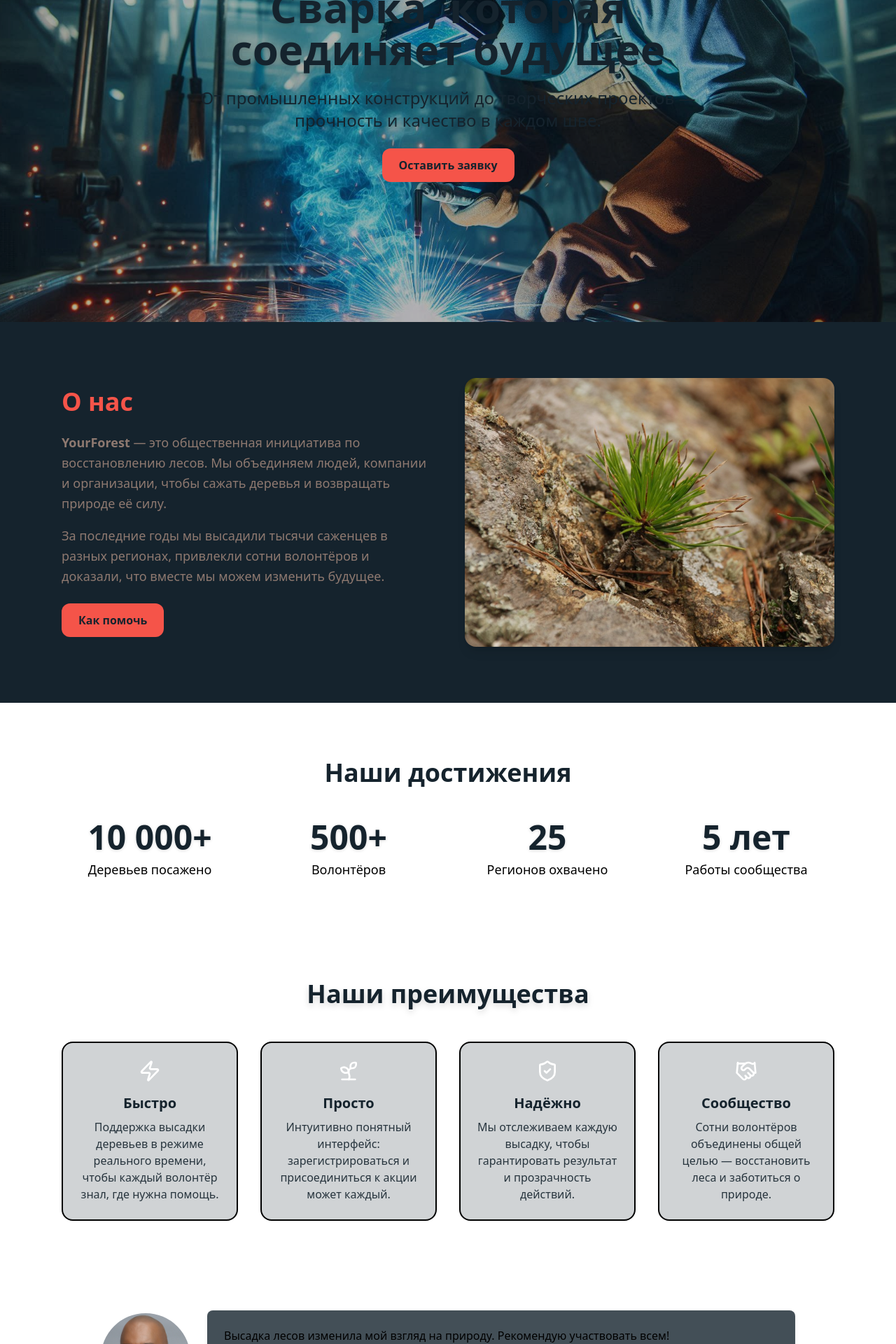
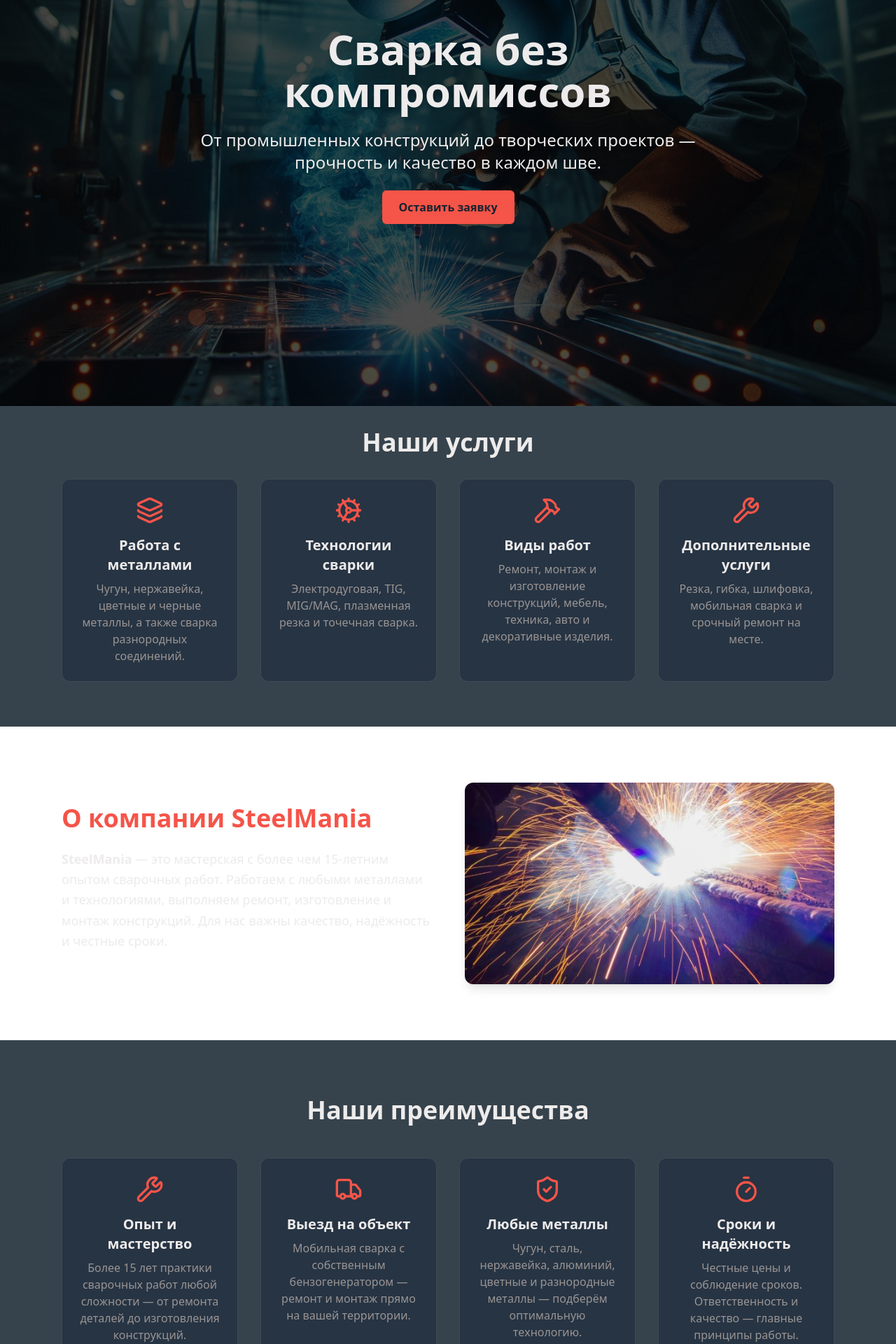
Before and after one commit to piratski-byte/steel-mania, a Next.js app: page / in a window 1280 px wide. Shown: the part 220-2140 px from the top of the page at 70% size. Built offline with nearby package versions, Linux system fonts and the light colour scheme.

Commit message:
Added Services section.

```diff
--- a/src/app/globals.css
+++ b/src/app/globals.css
@@ -4,7 +4,7 @@
 :root {
   --oceanic: #15232d; /* Океаник — основной холодный фон */
   --firework: #f55449; /* Фейерверк — акцент/искры */
-  --ash: #8e7970; /* Серо-коричневый — нейтраль, фон/текст */
+  --ash: #a69f9d; /* Серо-коричневый — нейтраль, фон/текст */
   --onyx: #0f1f38; /* Оникс — глубокий фон */
 }
 
@@ -39,3 +39,7 @@
   --color-secondary: var(--accent);
   --color-muted: var(--muted);
 }
+
+html {
+  scroll-behavior: smooth;
+}
--- a/src/app/page.tsx
+++ b/src/app/page.tsx
@@ -5,6 +5,7 @@ import Footer from '@/components/Footer';
 import Header from '@/components/Header';
 import Hero from '@/components/Hero';
 import HowToHelp from '@/components/HowToHelp';
+import Services from '@/components/Services';
 import Stats from '@/components/Stats';
 import Testimonials from '@/components/Testimonials';
 
@@ -14,9 +15,10 @@ export default function HomePage() {
       <Header />
       <main>
         <Hero />
+        <Services />
         <About />
+        <Features />
         <Stats />
-        <Features />
         <Testimonials />
         <HowToHelp />
         <ContactForm />
--- /dev/null
+++ b/src/app/services/additional/page.tsx
@@ -0,0 +1,30 @@
+export default function AdditionalPage() {
+  const additional = [
+    'Резка металла (газ, плазма, болгарка)',
+    'Гибка и подготовка металла',
+    'Шлифовка и полировка сварных швов',
+    'Мобильная выездная сварка (работа на объекте клиента)',
+    'Срочный ремонт на месте (аварийные ситуации)',
+    'Консультация и подбор технологии сварки',
+  ];
+
+  return (
+    <section className="py-20">
+      <div className="max-w-5xl mx-auto px-6">
+        <h1 className="text-3xl md:text-4xl font-bold mb-8 text-center">
+          Дополнительные услуги
+        </h1>
+        <ul className="space-y-4">
+          {additional.map((item, idx) => (
+            <li
+              key={idx}
+              className="p-4 border rounded-xl bg-muted/40 hover:bg-muted/60 transition"
+            >
+              {item}
+            </li>
+          ))}
+        </ul>
+      </div>
+    </section>
+  );
+}
--- /dev/null
+++ b/src/app/services/metals/page.tsx
@@ -0,0 +1,29 @@
+export default function MetalsPage() {
+  const metals = [
+    'Сварка чугуна (ремонт трещин, заварка корпусов, блоков и деталей)',
+    'Сварка нержавеющей стали (трубы, ёмкости, поручни, конструкции)',
+    'Сварка цветных металлов (медь, алюминий, латунь, бронза)',
+    'Сварка черных металлов (сталь, конструкционный металл)',
+    'Сварка разнородных металлов',
+  ];
+
+  return (
+    <section className="py-20">
+      <div className="max-w-5xl mx-auto px-6">
+        <h1 className="text-3xl md:text-4xl font-bold mb-8 text-center">
+          Сварка металлов
+        </h1>
+        <ul className="space-y-4">
+          {metals.map((item, idx) => (
+            <li
+              key={idx}
+              className="p-4 border rounded-xl bg-muted/40 hover:bg-muted/60 transition"
+            >
+              {item}
+            </li>
+          ))}
+        </ul>
+      </div>
+    </section>
+  );
+}
--- /dev/null
+++ b/src/app/services/technologies/page.tsx
@@ -0,0 +1,29 @@
+export default function TechnologiesPage() {
+  const techs = [
+    'Электродуговая сварка',
+    'Аргонодуговая (TIG) сварка',
+    'MIG/MAG сварка (полуавтомат)',
+    'Плазменная сварка и резка',
+    'Спот-сварка (точечная)',
+  ];
+
+  return (
+    <section className="py-20">
+      <div className="max-w-5xl mx-auto px-6">
+        <h1 className="text-3xl md:text-4xl font-bold mb-8 text-center">
+          Технологии сварки
+        </h1>
+        <ul className="space-y-4">
+          {techs.map((item, idx) => (
+            <li
+              key={idx}
+              className="p-4 border rounded-xl bg-muted/40 hover:bg-muted/60 transition"
+            >
+              {item}
+            </li>
+          ))}
+        </ul>
+      </div>
+    </section>
+  );
+}
--- a/src/components/About.tsx
+++ b/src/components/About.tsx
@@ -3,39 +3,26 @@ import aboutImage from '@/assets/images/about-image.jpg';
 
 export default function About() {
   return (
-    <section
-      id="about"
-      className="relative bg-background text-foreground py-20"
-    >
+    <section id="about" className="relative text-foreground py-20">
       <div className="max-w-6xl mx-auto px-6 grid md:grid-cols-2 gap-12 items-center">
         {/* Текст */}
         <div>
           <h2 className="text-3xl md:text-4xl font-bold mb-6 text-primary">
-            О нас
+            О компании SteelMania
           </h2>
-          <p className="mb-4 text-lg leading-relaxed">
-            <strong>YourForest</strong> — это общественная инициатива по
-            восстановлению лесов. Мы объединяем людей, компании и организации,
-            чтобы сажать деревья и возвращать природе её силу.
+          <p className="mb-4 text-lg text-muted leading-relaxed">
+            <strong>SteelMania</strong> — это мастерская с более чем 15-летним
+            опытом сварочных работ. Работаем с любыми металлами и технологиями,
+            выполняем ремонт, изготовление и монтаж конструкций. Для нас важны
+            качество, надёжность и честные сроки.
           </p>
-          <p className="mb-6 text-lg leading-relaxed">
-            За последние годы мы высадили тысячи саженцев в разных регионах,
-            привлекли сотни волонтёров и доказали, что вместе мы можем изменить
-            будущее.
-          </p>
-          <a
-            href="#how"
-            className="inline-block bg-primary text-background px-6 py-3 rounded-xl font-semibold hover:bg-secondary hover:text-foreground transition"
-          >
-            Как помочь
-          </a>
         </div>
 
         {/* Картинка */}
-        <div className="relative w-full h-72 md:h-96 rounded-2xl overflow-hidden shadow-lg">
+        <div className="relative w-full h-56 md:h-72 rounded-xl overflow-hidden shadow-lg">
           <Image
             src={aboutImage}
-            alt="Добровольцы высаживают деревья"
+            alt="Сварочные работы SteelMania"
             fill
             className="object-cover"
           />
--- a/src/components/Features.tsx
+++ b/src/components/Features.tsx
@@ -1,52 +1,50 @@
-import { Zap, Sprout, ShieldCheck, Handshake } from 'lucide-react';
+import { ShieldCheck, Timer, Truck, Wrench } from 'lucide-react';
 
 export default function Features() {
   const features = [
     {
-      title: 'Быстро',
+      title: 'Опыт и мастерство',
       description:
-        'Поддержка высадки деревьев в режиме реального времени, чтобы каждый волонтёр знал, где нужна помощь.',
-      icon: <Zap className="w-8 h-8 text-white" />,
+        'Более 15 лет практики сварочных работ любой сложности — от ремонта деталей до изготовления конструкций.',
+      icon: <Wrench className="w-10 h-10 text-firework" />,
     },
     {
-      title: 'Просто',
+      title: 'Выезд на объект',
       description:
-        'Интуитивно понятный интерфейс: зарегистрироваться и присоединиться к акции может каждый.',
-      icon: <Sprout className="w-8 h-8 text-white" />,
+        'Мобильная сварка с собственным бензогенератором — ремонт и монтаж прямо на вашей территории.',
+      icon: <Truck className="w-10 h-10 text-firework" />,
     },
     {
-      title: 'Надёжно',
+      title: 'Любые металлы',
       description:
-        'Мы отслеживаем каждую высадку, чтобы гарантировать результат и прозрачность действий.',
-      icon: <ShieldCheck className="w-8 h-8 text-white" />,
+        'Чугун, сталь, нержавейка, алюминий, цветные и разнородные металлы — подберём оптимальную технологию.',
+      icon: <ShieldCheck className="w-10 h-10 text-firework" />,
     },
     {
-      title: 'Сообщество',
+      title: 'Сроки и надёжность',
       description:
-        'Сотни волонтёров объединены общей целью — восстановить леса и заботиться о природе.',
-      icon: <Handshake className="w-8 h-8 text-white" />,
+        'Честные цены и соблюдение сроков. Ответственность и качество — главные принципы работы.',
+      icon: <Timer className="w-10 h-10 text-firework" />,
     },
   ];
 
   return (
-    <section className="py-16">
+    <section id="features" className="py-20 bg-background/85 text-foreground">
       <div className="max-w-6xl mx-auto px-6">
-        <h2 className="text-3xl md:text-4xl font-bold text-center mb-12 text-background drop-shadow-lg">
+        <h2 className="text-3xl md:text-4xl font-bold text-center mb-12 text-muted">
           Наши преимущества
         </h2>
         <div className="grid grid-cols-1 md:grid-cols-2 xl:grid-cols-4 gap-8">
           {features.map((feature, idx) => (
             <div
               key={idx}
-              className="text-center p-6 border-2 border-pine rounded-2xl backdrop-blur-sm bg-background/20 hover:shadow-lg transition"
+              className="text-center p-6 rounded-xl border border-foreground/20 bg-onyx/40 backdrop-blur-sm hover:shadow-xl cursor-default transition"
             >
-              <div className="text-4xl mb-4 flex justify-center">
-                {feature.icon}
-              </div>
-              <h3 className="text-xl font-semibold mb-2 text-background">
+              <div className="mb-4 flex justify-center">{feature.icon}</div>
+              <h3 className="text-xl text-muted font-semibold mb-2">
                 {feature.title}
               </h3>
-              <p className="text-sm md:text-base text-background/90">
+              <p className="text-sm md:text-base opacity-90">
                 {feature.description}
               </p>
             </div>
--- a/src/components/Header.tsx
+++ b/src/components/Header.tsx
@@ -7,11 +7,16 @@ const Header = () => {
   const [open, setOpen] = useState(false);
 
   const navItems = [
+    {
+      href: '#hero',
+      label: 'Оставить заявку',
+      styles: `bg-primary px-3 py-1 rounded-2xl text-background font-semibold
+                  hover:bg-onyx/40 hover:text-foreground
+                  transition-colors duration-250 cursor-pointer`,
+    },
+    { href: '#services', label: 'Услуги' },
     { href: '#about', label: 'О нас' },
-    { href: '#stats', label: 'Факты' },
-    { href: '#testimonials', label: 'Отзывы' },
-    { href: '#how', label: 'Как помочь' },
-    { href: '#contact', label: 'Оставить заявку' },
+    { href: '#features', label: 'Наши преимущества' },
   ];
 
   // Блокируем скролл body, когда открыто меню
@@ -39,18 +44,18 @@ const Header = () => {
       <div className="max-w-6xl mx-auto flex items-center justify-between px-6 py-4">
         {/* Логотип */}
         <h1 className="text-xl font-bold text-primary cursor-default flex items-center gap-2">
-          <a href="#" className="hover:text-primary transition">
-            YourForest
+          <a href="#" className="hover:text-primary text-2xl transition">
+            Steel Mania
           </a>
         </h1>
 
         {/* Навигация (Desktop) */}
-        <nav className="hidden md:flex gap-6 text-foreground font-medium">
+        <nav className="hidden md:flex md:justify-center gap-6 text-foreground font-medium">
           {navItems.map((item) => (
             <a
               key={item.href}
               href={item.href}
-              className="hover:text-primary transition"
+              className={`hover:text-primary flex justify-center items-center transition ${item.styles}`}
             >
               {item.label}
             </a>
--- a/src/components/Hero.tsx
+++ b/src/components/Hero.tsx
@@ -1,17 +1,51 @@
 'use client';
 
-import { useState } from 'react';
+import heroImage from '@/assets/images/hero-image.jpg';
+import { AnimatePresence, motion } from 'framer-motion';
+import { CheckCircle } from 'lucide-react';
 import Image from 'next/image';
-import { motion, AnimatePresence } from 'framer-motion';
-import heroImage from '@/assets/images/hero-image.jpg';
+import { useEffect, useState } from 'react';
 
 export default function Hero() {
   const [showForm, setShowForm] = useState(false);
+  const [showToast, setShowToast] = useState(false);
+
+  const handleSubmit = (event: React.FormEvent) => {
+    event.preventDefault();
+
+    setShowForm(false);
+
+    // обновляем URL
+    window.history.pushState({}, '', '/');
+
+    // скроллим к секции hero
+    const heroSection = document.getElementById('hero');
+    if (heroSection) {
+      heroSection.scrollIntoView();
+    }
+
+    // показываем уведомление
+    setShowToast(true);
+    setTimeout(() => setShowToast(false), 3000);
+  };
+
+  useEffect(() => {
+    if (!showForm) return;
+
+    const handleScroll = () => {
+      if (window.scrollY > 100) {
+        setShowForm(false);
+      }
+    };
+
+    window.addEventListener('scroll', handleScroll);
+    return () => window.removeEventListener('scroll', handleScroll);
+  }, [showForm]);
 
   return (
     <section
       id="hero"
-      className="relative h-[85vh] flex flex-col items-center justify-center text-center text-background"
+      className="relative h-[100vh] flex flex-col items-center justify-center text-center text-background"
     >
       {/* Фон */}
       <div className="absolute inset-0 -z-10">
@@ -19,7 +53,7 @@ export default function Hero() {
           src={heroImage}
           alt="Сварка металла"
           priority
-          className="object-cover brightness-70"
+          className="object-cover brightness-30"
           style={{
             position: 'fixed',
             top: 0,
@@ -36,27 +70,27 @@ export default function Hero() {
           {!showForm ? (
             <motion.div
               key="slogan"
-              initial={{ y: 0, opacity: 1 }}
+              initial={{ y: -200, opacity: 0 }}
               animate={{ y: 0, opacity: 1 }}
               exit={{ y: -200, opacity: 0 }}
               transition={{
-                duration: 0.6,
-                ease: [0.8, 0, 0.2, 1], // плотная ease
+                duration: 0.5,
+                ease: [0.8, 0, 0.2, 1],
               }}
               className="space-y-6"
             >
-              <h1 className="text-4xl md:text-6xl font-bold drop-shadow-md">
-                Сварка, которая соединяет будущее
+              <h1 className="text-4xl md:text-6xl text-muted font-semibold drop-shadow-md">
+                Сварка без компромиссов
               </h1>
-              <p className="text-lg md:text-2xl text-mist drop-shadow-md">
+              <p className="text-lg md:text-2xl text-muted drop-shadow-md">
                 От промышленных конструкций до творческих проектов — прочность и
                 качество в каждом шве.
               </p>
               <button
                 onClick={() => setShowForm(true)}
-                className="bg-primary px-6 py-3 rounded-xl font-semibold
-                  hover:bg-mist hover:text-pine
-                  transition-colors duration-250"
+                className="bg-primary px-6 py-3 rounded-md font-semibold
+                  hover:bg-secondary hover:text-foreground
+                  transition-colors duration-250 cursor-pointer"
               >
                 Оставить заявку
               </button>
@@ -68,45 +102,38 @@ export default function Hero() {
               animate={{ y: 0, opacity: 1 }}
               exit={{ y: 200, opacity: 0 }}
               transition={{
-                duration: 0.6,
+                duration: 0.5,
                 ease: [0.8, 0, 0.2, 1],
               }}
-              className="bg-background/80 p-6 rounded-2xl shadow-xl space-y-4"
+              className="bg-background/80 p-6 rounded-lg shadow-xl space-y-4"
             >
-              <h2 className="text-2xl font-semibold">Оставьте заявку</h2>
-              <form className="space-y-4">
+              <h2 className="text-2xl font-semibold text-muted">
+                Оставьте заявку
+              </h2>
+              <form className="space-y-4" onSubmit={handleSubmit}>
                 <input
                   type="text"
                   placeholder="Имя"
-                  className="w-full p-3 rounded-xl border bg-background/80 text-foreground"
+                  className="w-full p-3 rounded-lg border border-foreground bg-background/80 text-foreground"
                 />
                 <input
                   type="tel"
                   placeholder="Телефон"
-                  className="w-full p-3 rounded-xl border bg-background/80 text-foreground"
+                  className="w-full p-3 rounded-lg border border-foreground bg-background/80 text-foreground"
                 />
                 <textarea
                   placeholder="Описание"
                   rows={3}
-                  className="w-full p-3 rounded-xl border bg-background/80 text-foreground"
+                  className="w-full p-3 rounded-lg border border-foreground bg-background/80 text-foreground"
                 />
                 <div className="flex gap-3 justify-center">
                   <button
                     type="submit"
-                    className="bg-primary px-6 py-3 rounded-xl font-semibold
-                      hover:bg-mist hover:text-pine
-                      transition-colors duration-250"
+                    className="bg-primary px-6 py-3 rounded-md font-semibold
+                      hover:bg-secondary hover:text-foreground
+                      transition-colors duration-250 cursor-pointer"
                   >
                     Отправить
-                  </button>
-                  <button
-                    type="button"
-                    onClick={() => setShowForm(false)}
-                    className="bg-secondary px-6 py-3 rounded-xl font-semibold
-                      hover:bg-mist hover:text-foreground
-                      transition-colors duration-250"
-                  >
-                    Назад
                   </button>
                 </div>
               </form>
@@ -114,6 +141,22 @@ export default function Hero() {
           )}
         </AnimatePresence>
       </div>
+
+      {/* Уведомление */}
+      <AnimatePresence>
+        {showToast && (
+          <motion.div
+            initial={{ y: 100, opacity: 0 }}
+            animate={{ y: 0, opacity: 1 }}
+            exit={{ y: 100, opacity: 0 }}
+            transition={{ duration: 0.4 }}
+            className="fixed flex gap-2 bottom-4 right-20 bg-secondary text-muted px-6 py-3 rounded-lg shadow-lg font-medium z-100"
+          >
+            <CheckCircle className="w-5 h-5" />
+            Заявка отправлена!
+          </motion.div>
+        )}
+      </AnimatePresence>
     </section>
   );
 }
--- /dev/null
+++ b/src/components/Services.tsx
@@ -0,0 +1,64 @@
+import { Cog, Layers, Hammer, Wrench } from 'lucide-react';
+
+export default function Services() {
+  const categories = [
+    {
+      title: 'Работа с металлами',
+      description:
+        'Чугун, нержавейка, цветные и черные металлы, а также сварка разнородных соединений.',
+      icon: <Layers className="w-10 h-10 text-firework" />,
+      link: '/services/metals',
+    },
+    {
+      title: 'Технологии сварки',
+      description:
+        'Электродуговая, TIG, MIG/MAG, плазменная резка и точечная сварка.',
+      icon: <Cog className="w-10 h-10 text-firework" />,
+      link: '/services/technologies',
+    },
+    {
+      title: 'Виды работ',
+      description:
+        'Ремонт, монтаж и изготовление конструкций, мебель, техника, авто и декоративные изделия.',
+      icon: <Hammer className="w-10 h-10 text-firework" />,
+      link: '/services/work-types',
+    },
+    {
+      title: 'Дополнительные услуги',
+      description:
+        'Резка, гибка, шлифовка, мобильная сварка и срочный ремонт на месте.',
+      icon: <Wrench className="w-10 h-10 text-firework" />,
+      link: '/services/additional',
+    },
+  ];
+
+  return (
+    <section
+      className="pb-16 pt-8 bg-background/85 text-foreground"
+      id="services"
+    >
+      <div className="max-w-6xl mx-auto px-6">
+        <h2 className="text-3xl md:text-4xl text-muted font-bold text-center mb-8">
+          Наши услуги
+        </h2>
+        <div className="grid grid-cols-1 md:grid-cols-2 xl:grid-cols-4 gap-8">
+          {categories.map((cat, idx) => (
+            <a
+              href={cat.link}
+              key={idx}
+              className="text-center p-6 rounded-xl border border-foreground/20 bg-onyx/40 backdrop-blur-sm hover:shadow-2xl hover:border-foreground transition"
+            >
+              <div className="mb-4 flex justify-center">{cat.icon}</div>
+              <h3 className="text-xl text-muted font-semibold mb-2">
+                {cat.title}
+              </h3>
+              <p className="text-sm md:text-base opacity-90">
+                {cat.description}
+              </p>
+            </a>
+          ))}
+        </div>
+      </div>
+    </section>
+  );
+}
```
Also changed, not shown: src/app/services/work-types/page.tsx (added, +35 -0 lines), src/assets/images/about-image.jpg, src/assets/images/about-image2.jpg (added), src/components/HowToHelp.tsx (line endings or trailing spaces).
